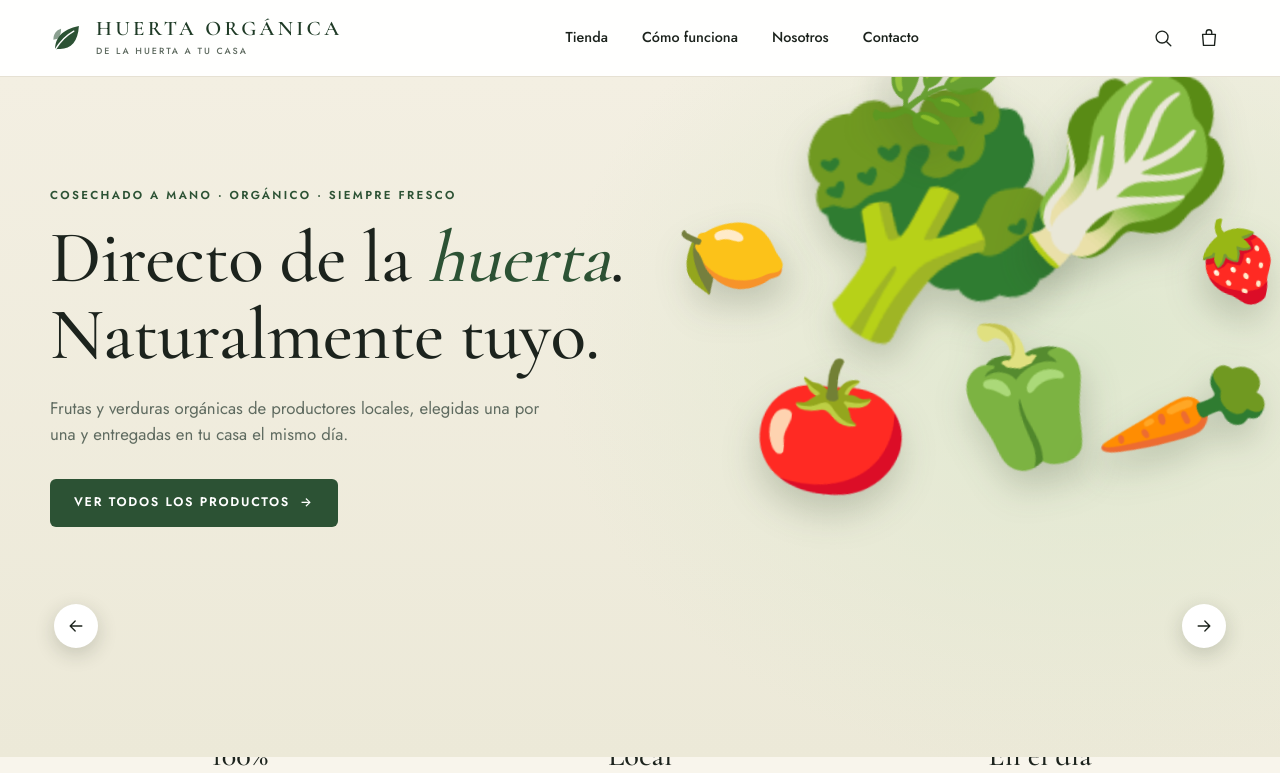
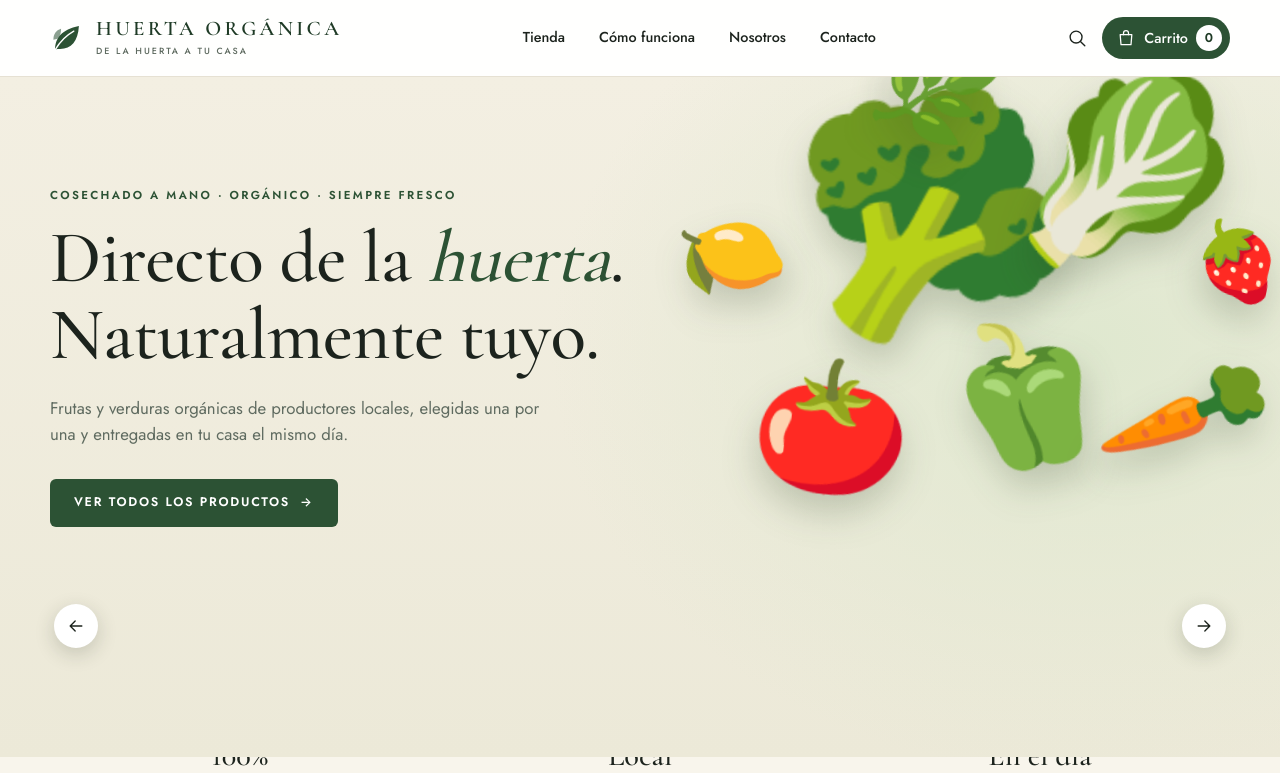
Before and after one commit to eloisabarragan/eloisabarragan, a PHP site: page / in a window 1280 px wide. Shown: the top 773 px of the page. Run offline with PHP 8.4, Linux system fonts and the light colour scheme.

Commit message:
Hacer más visibles el botón Agregar y el carrito
Botón Agregar con texto en cada tarjeta, botón Carrito con contador en
el encabezado y barra fija Ver carrito cuando hay productos.

Co-Authored-By: Claude Fable 5.2 <noreply@anthropic.com>
Claude-Session: https://claude.ai/code/session_01KwPfAUcM4MFqMWvAHycprN

```diff
--- a/verduleria/public/app.js
+++ b/verduleria/public/app.js
@@ -123,7 +123,8 @@ function card(p) {
         : h(
             'button',
             { type: 'button', class: 'add', 'aria-label': `Agregar ${p.name} al carrito`, onclick: () => setQty(p.id, p.step) },
-            '+'
+            h('span', { 'aria-hidden': 'true' }, '+'),
+            ' Agregar'
           )
     )
   );
@@ -188,7 +189,6 @@ function renderCart() {
   const lines = cartLines();
   const count = lines.length;
   $('cart-count').textContent = count;
-  $('cart-count').hidden = count === 0;
   $('cart-open').setAttribute('aria-label', `Abrir carrito (${count} ${count === 1 ? 'producto' : 'productos'})`);
 
   if (count === 0) step = 'cart';
@@ -222,6 +222,9 @@ function renderCart() {
   );
 
   const t = totals();
+  $('cart-bar').hidden = count === 0 || $('drawer').classList.contains('is-open');
+  $('cart-bar-text').textContent = `Ver carrito · ${count} ${count === 1 ? 'producto' : 'productos'}`;
+  $('cart-bar-total').textContent = money(t.subtotal);
   $('t-subtotal').textContent = money(t.subtotal);
   $('t-shipping').textContent = t.delivery === 'retiro' ? 'Retiro en el local' : t.shipping ? money(t.shipping) : 'Gratis';
   $('t-total').textContent = money(t.total);
@@ -244,6 +247,7 @@ function openDrawer(open) {
   drawer.setAttribute('aria-hidden', String(!open));
   $('backdrop').hidden = !open;
   document.body.classList.toggle('no-scroll', open);
+  $('cart-bar').hidden = open || cartLines().length === 0;
   if (open) $('cart-close').focus();
   else $('cart-open').focus();
 }
@@ -334,6 +338,7 @@ async function init() {
   $('search').addEventListener('input', renderShop);
   $('search-link').addEventListener('click', () => setTimeout(() => $('search').focus(), 300));
   $('cart-open').addEventListener('click', () => openDrawer(true));
+  $('cart-bar').addEventListener('click', () => openDrawer(true));
   $('cart-close').addEventListener('click', () => openDrawer(false));
   $('backdrop').addEventListener('click', () => openDrawer(false));
   document.addEventListener('keydown', (e) => e.key === 'Escape' && $('drawer').classList.contains('is-open') && openDrawer(false));
--- a/verduleria/public/index.html
+++ b/verduleria/public/index.html
@@ -31,9 +31,10 @@
         <a class="icon-btn" href="#tienda" id="search-link" aria-label="Buscar productos">
           <svg viewBox="0 0 24 24" aria-hidden="true"><circle cx="11" cy="11" r="6.5"/><path d="m16 16 4.5 4.5"/></svg>
         </a>
-        <button class="icon-btn" id="cart-open" aria-label="Abrir carrito">
+        <button class="cart-btn" id="cart-open" aria-label="Abrir carrito">
           <svg viewBox="0 0 24 24" aria-hidden="true"><path d="M5 8h14l-1 12H6L5 8Z"/><path d="M9 8V6a3 3 0 0 1 6 0v2"/></svg>
-          <span class="cart-count" id="cart-count" hidden>0</span>
+          <span class="cart-btn-text">Carrito</span>
+          <span class="cart-count" id="cart-count">0</span>
         </button>
       </div>
     </div>
@@ -137,6 +138,12 @@
     <p class="wrap footer-note">© <span id="year"></span> Huerta Orgánica</p>
   </footer>
 
+  <!-- Barra fija que aparece cuando hay productos en el carrito -->
+  <button type="button" class="cart-bar" id="cart-bar" hidden>
+    <span id="cart-bar-text">Ver carrito</span>
+    <strong id="cart-bar-total"></strong>
+  </button>
+
   <!-- Carrito -->
   <div class="backdrop" id="backdrop" hidden></div>
   <aside class="drawer" id="drawer" aria-label="Carrito de compras" aria-hidden="true" inert>
--- a/verduleria/public/styles.css
+++ b/verduleria/public/styles.css
@@ -138,21 +138,58 @@ h2 { font-size: clamp(2rem, 4.5vw, 3rem); }
 .nav a { font-size: 0.9rem; font-weight: 500; text-decoration: none; padding: 6px 0; border-bottom: 1px solid transparent; }
 .nav a:hover { border-color: var(--verde); color: var(--verde); }
 .header-actions { display: flex; gap: 4px; }
-.cart-count {
-  position: absolute;
-  top: 3px;
-  right: 1px;
-  min-width: 18px;
-  height: 18px;
-  padding: 0 5px;
-  border-radius: 9px;
+.cart-btn {
+  display: inline-flex;
+  align-items: center;
+  gap: 8px;
+  height: 42px;
+  padding: 0 8px 0 14px;
+  border: 0;
+  border-radius: 21px;
   background: var(--verde);
   color: #fff;
-  font-size: 0.68rem;
+  font-size: 0.9rem;
+  font-weight: 500;
+  transition: background 0.2s;
+}
+.cart-btn:hover { background: var(--verde-osc); }
+.cart-btn svg { width: 20px; height: 20px; fill: none; stroke: currentColor; stroke-width: 1.5; stroke-linecap: round; stroke-linejoin: round; }
+.cart-count {
+  min-width: 26px;
+  height: 26px;
+  padding: 0 7px;
+  border-radius: 13px;
+  background: #fff;
+  color: var(--verde-osc);
+  font-size: 0.8rem;
   font-weight: 600;
-  line-height: 18px;
+  line-height: 26px;
   text-align: center;
 }
+.cart-bar {
+  position: fixed;
+  left: 50%;
+  bottom: calc(18px + env(safe-area-inset-bottom, 0px));
+  z-index: 25;
+  transform: translateX(-50%);
+  display: flex;
+  align-items: center;
+  justify-content: space-between;
+  gap: 22px;
+  width: min(440px, 100% - 32px);
+  padding: 15px 22px;
+  border: 0;
+  border-radius: 30px;
+  background: var(--verde);
+  color: #fff;
+  font-size: 0.95rem;
+  font-weight: 500;
+  box-shadow: 0 12px 32px rgba(20, 40, 25, 0.35);
+}
+.cart-bar:hover { background: var(--verde-osc); }
+.cart-bar strong { font-size: 1.05rem; }
+/* lugar para que la barra no tape el final de la página */
+body:has(.cart-bar:not([hidden])) .site-footer { padding-bottom: 80px; }
 
 /* ---------- Portada ---------- */
 .hero {
```
Also changed, not shown: other parts of verduleria/public/styles.css (+16 -6 lines).
